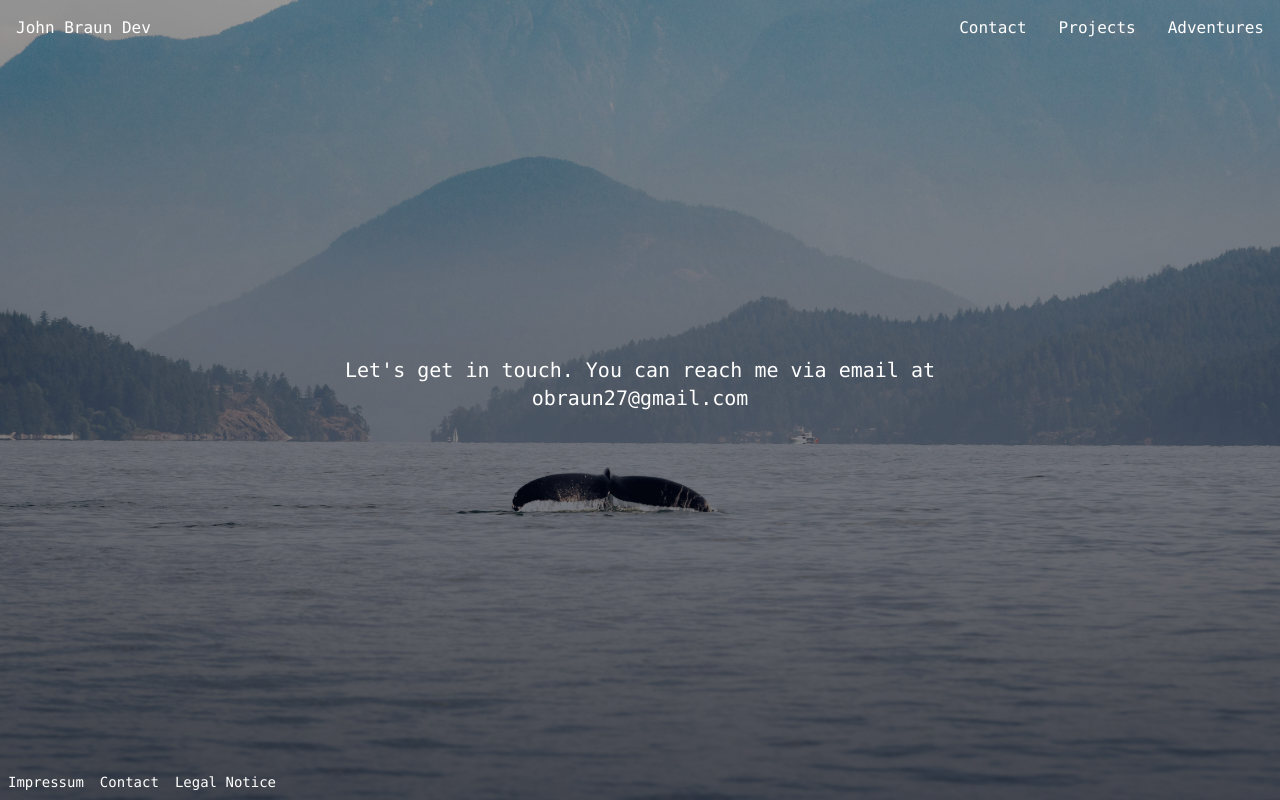
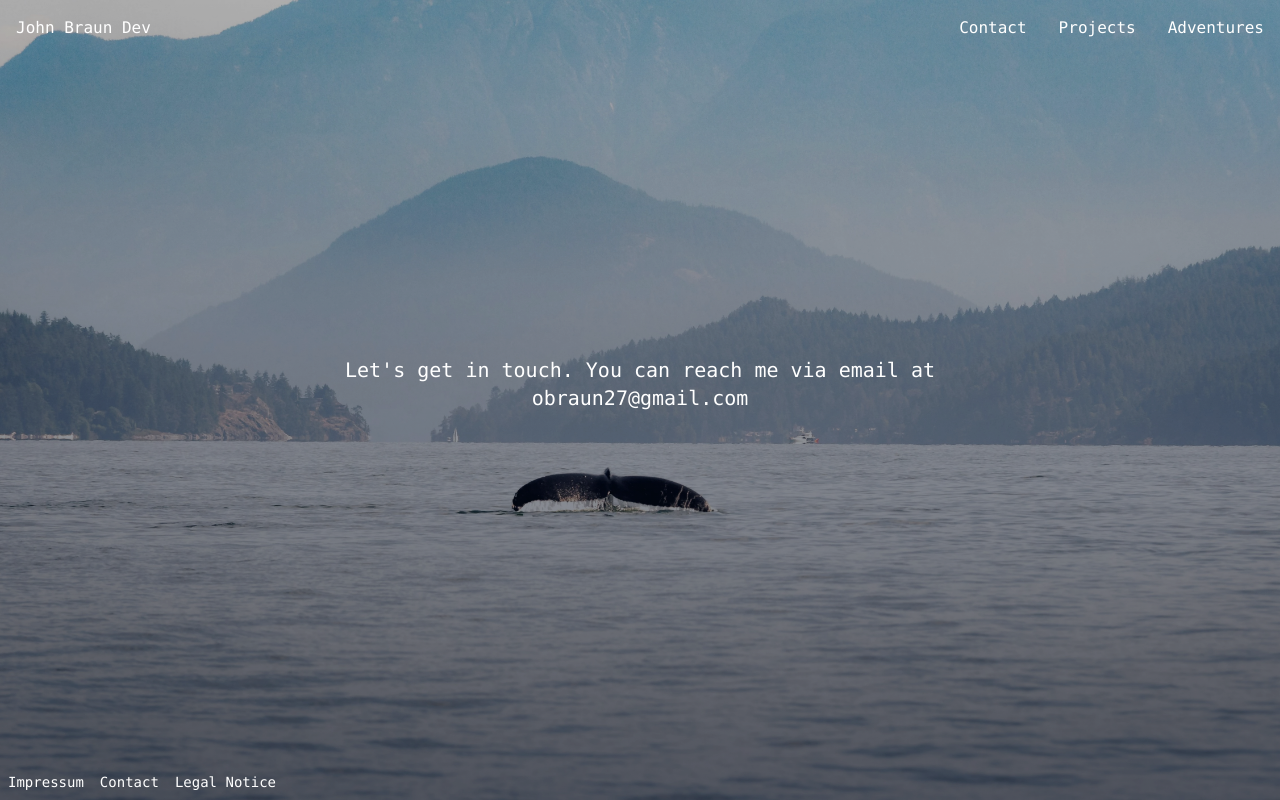
Before and after one commit to jrobraun27/john-braun-dev, a React (Vite) app: page /john-braun-dev/adventures in a window 1280 px wide. Built offline with nearby package versions, Linux system fonts and the light colour scheme.

Commit message:
New background

```diff
--- a/src/assets/Adventures.jsx
+++ b/src/assets/Adventures.jsx
@@ -1,4 +1,4 @@
-import cliffside from "../../public/van-isle.jpg"
+import cliffside from "../../public/van-isle.webp"
 
 export default function Adventures() {
     return (
@@ -6,7 +6,7 @@ export default function Adventures() {
             className="font-mono relative min-h-screen flex items-center justify-center bg-cover bg-center bg-no-repeat text-center text-white"
             style={{ backgroundImage: `linear-gradient(to bottom, rgba(16, 0, 76, 0) 0%, rgba(0, 20, 68, 0.39) 100%), url(${cliffside})` }}
         >
-            <div className="absolute inset-0 bg-black/40"></div>
+            <div className="absolute inset-0 bg-black/30"></div>
             <div className="relative z-10 flex flex-col items-center px-4">
             <p className="text-lg md:text-xl max-w-2xl mb-8">
                 Let's get in touch. You can reach me via email at <a href="mailto:obraun27@gmail.com">obraun27@gmail.com</a>
--- a/src/assets/Contact.jsx
+++ b/src/assets/Contact.jsx
@@ -1,4 +1,4 @@
-import cliffside from '../../public/van-isle.jpg'
+import cliffside from '../../public/van-isle.webp'
 
 export default function Contact() {
     return (
@@ -8,7 +8,7 @@ export default function Contact() {
                     className="font-mono relative min-h-screen flex items-center justify-center bg-cover bg-center bg-no-repeat text-center text-white"
                     style={{ backgroundImage: `linear-gradient(to bottom, rgba(16, 0, 76, 0) 0%, rgba(0, 20, 68, 0.39) 100%), url(${cliffside})` }}
                 >
-                    <div className="absolute inset-0 bg-black/40"></div>
+                    <div className="absolute inset-0 bg-black/30"></div>
             <div className="relative z-10 flex flex-col items-center px-4">
                 <p className="text-lg md:text-xl max-w-2xl mb-8">
                     Let's get in touch. You can reach me via email at <a href="mailto:obraun27@gmail.com">obraun27@gmail.com</a>
--- a/src/assets/Hero.jsx
+++ b/src/assets/Hero.jsx
@@ -1,4 +1,4 @@
-import vanIsle from "../../public/van-isle.jpg"
+import vanIsle from "../../public/van-isle.webp"
 
 export default function Hero() {
     return (
@@ -6,7 +6,7 @@ export default function Hero() {
             className="font-mono relative min-h-screen flex items-center justify-center bg-cover bg-center bg-no-repeat text-center text-white"
             style={{ backgroundImage: `linear-gradient(to bottom, rgba(16, 0, 76, 0) 0%, rgba(0, 20, 68, 0.39) 100%), url(${vanIsle})` }}
         >
-            <div className="absolute inset-0 bg-black/50"></div>
+            <div className="absolute inset-0 bg-black/30"></div>
 
             <div className="relative z-10 flex flex-col items-center px-4">
                 <h1 className="text-4xl md:text-6xl lg:text-7xl font-bold mb-4">
--- a/src/assets/Projects.jsx
+++ b/src/assets/Projects.jsx
@@ -1,4 +1,4 @@
-import sunset from '../../public/van-isle.jpg'
+import sunset from '../../public/van-isle.webp'
 
 export default function Projects() {
     return (
```
Also changed, not shown: public/van-isle.webp (added).
